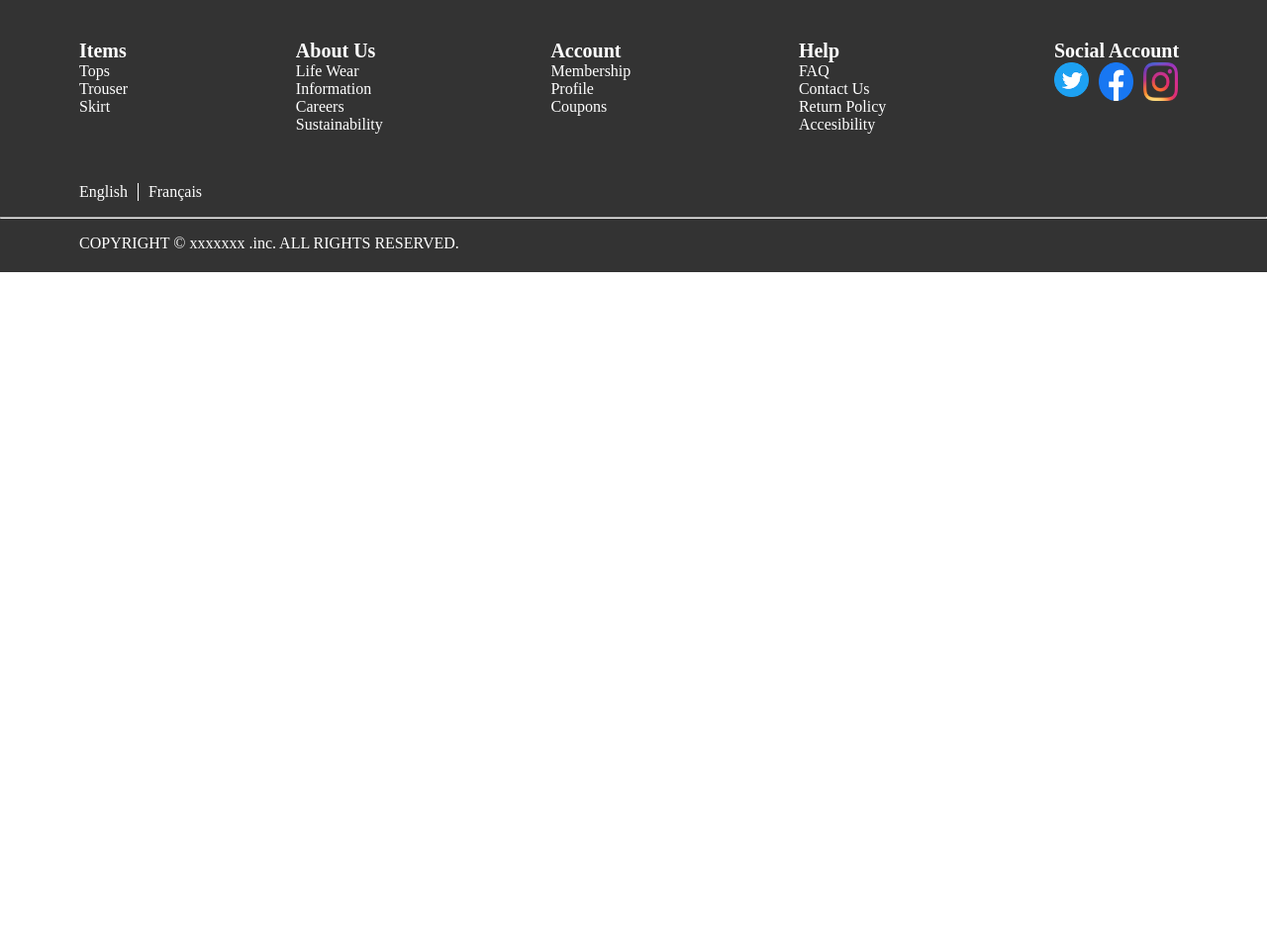
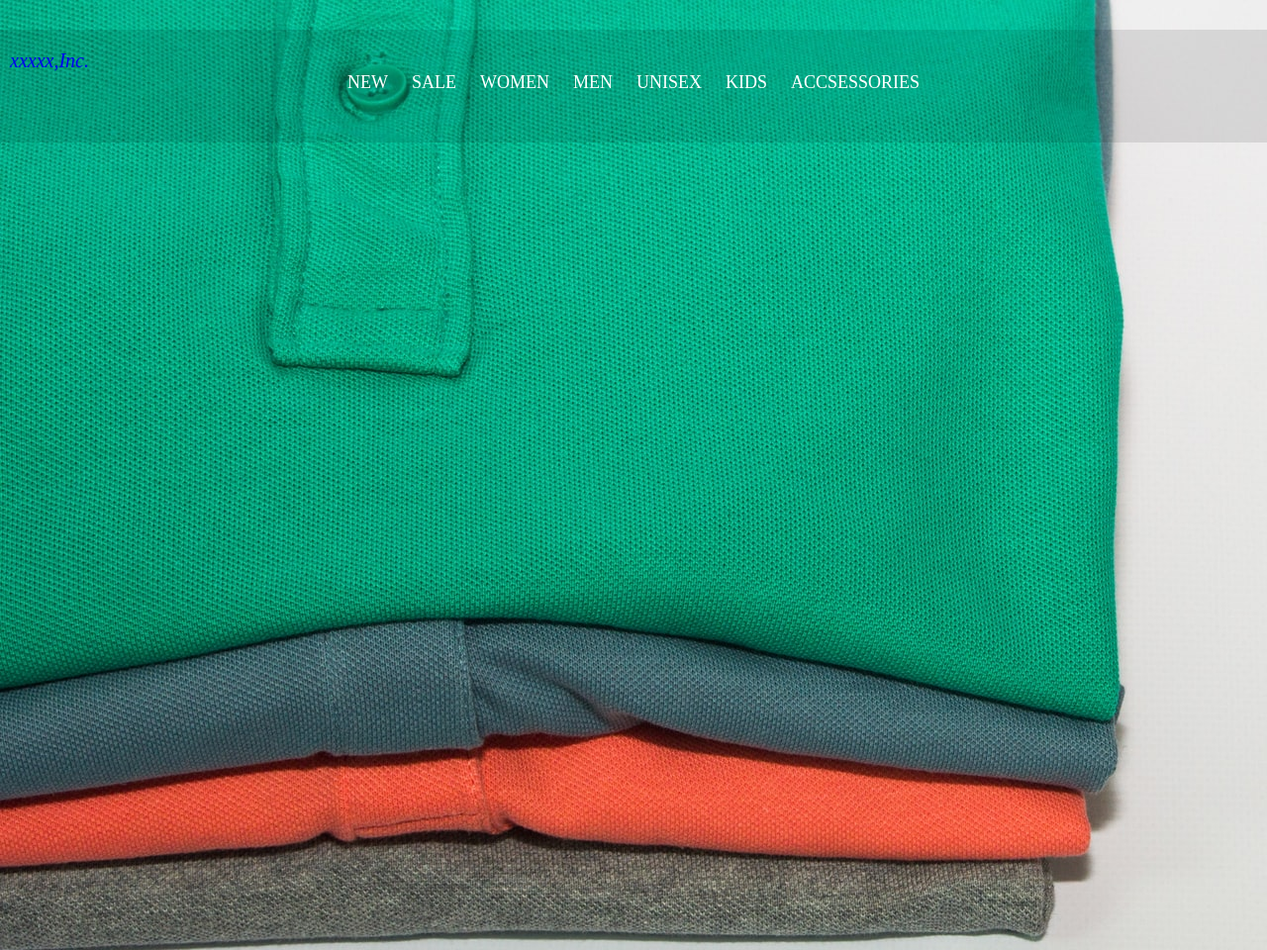
Before and after one commit to BlackStone8960/wadp410_midterm, a plain HTML site: page w3 midterm project/cart.html in a window 1280 px wide. Shown: the top 960 px of the page at 99% size. Before the commit the page ends 800 px from the top, so only its background shows below. Drawn offline with Linux system fonts and the light colour scheme.

Commit message:
fixed position of footer in the code

```diff
--- a/w3 midterm project/cart.html
+++ b/w3 midterm project/cart.html
@@ -4,12 +4,40 @@
   <meta charset="UTF-8">
   <meta name="viewport" content="width=device-width, initial-scale=1.0">
   <link rel="stylesheet" href="css/common.css">
+  <link rel="stylesheet" href="css/index-style.css">
   <link rel="stylesheet" href="css/footer.css">
   <title>Cart page</title>
 </head>
 <body>
+  <header>
+    <div class="headerBlock">
+        <div class="logo">
+            <a href="#" class="logoLink"><i class="fas fa-user-secret"></i>xxxxx,Inc.</a>
+        </div>
+        <nav class="navInHeader">
+            <ul>
+                <li><a href="#">NEW</a></li>
+                <li><a href="#">SALE</a></li>
+                <li><a href="#">WOMEN</a></li>
+                <li><a href="#">MEN</a></li>
+                <li><a href="#">UNISEX</a></li>
+                <li><a href="#">KIDS</a></li>
+                <li><a href="#">ACCSESSORIES</a></li>
+            </ul>
+        </nav>
+        <nav class="navInHeader-icon">
+            <a href="#"><i class="far fa-user"></i></a>
+            <a href="#"><i class="far fa-heart"></i></a>
+            <a href="#"><i class="fas fa-shopping-cart"></i></a>
+        </nav>
+    </div>
+  </header>
 
-</body>
+  <!-- Main content -->
+  <section class="main-wrapper">
+
+  </section>
+
   <footer>
     <ul class="former-footer">
       <li class="list-block">
@@ -63,4 +91,5 @@
     <hr>
     <span>COPYRIGHT © xxxxxxx .inc. ALL RIGHTS RESERVED.</span>
   </footer>
+</body>
 </html>
```
Lines whose indentation alone changed are shown as unchanged.
